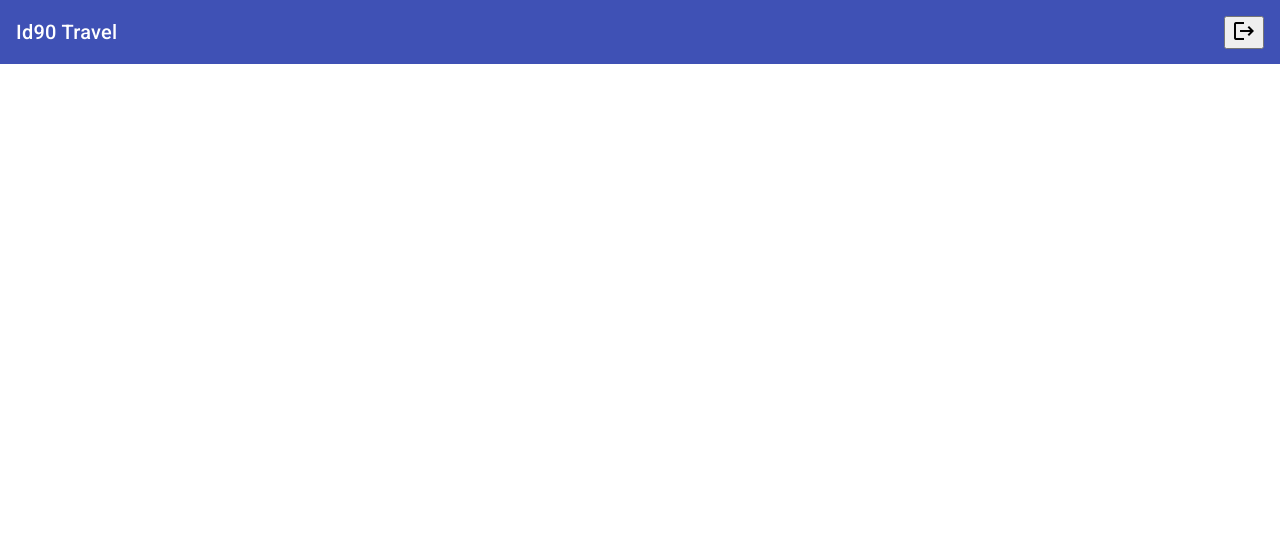
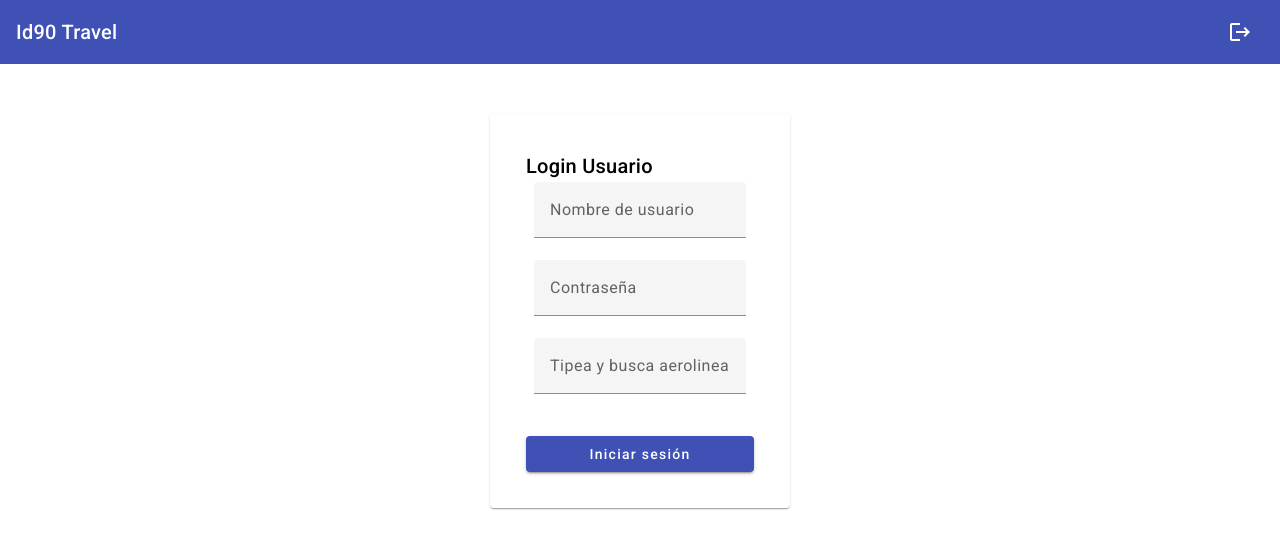
Before and after one commit to Tanos9/id90Travel_Challenge, an Angular app in the folder frontend/: page /login in a window 1280 px wide. Before the commit this address led to /. Shown: the top 548 px of the page. Built offline with nearby package versions, Linux system fonts and the light colour scheme.

Commit message:
Adds basic implementation for dashboard

```diff
--- a/frontend/src/app/app-routing.module.ts
+++ b/frontend/src/app/app-routing.module.ts
@@ -5,6 +5,7 @@ import { DashboardComponent } from './dashboard/dashboard.component';
 
 const routes: Routes = [
   { path: '', component: LoginComponent },
+  { path: 'login', component: LoginComponent },
   { path: 'dashboard', component: DashboardComponent}
 ]
 
--- a/frontend/src/app/dashboard/dashboard.component.html
+++ b/frontend/src/app/dashboard/dashboard.component.html
@@ -1 +1,30 @@
-<p>dashboard works!</p>
+<form [formGroup]="searchForm" (ngSubmit)="searchHotels()">
+    <mat-form-field>
+      <input matInput formControlName="city" placeholder="Ciudad">
+    </mat-form-field>
+
+    <mat-form-field>
+      <input matInput [matDatepicker]="picker1" formControlName="checkInDate" placeholder="Fecha de entrada">
+      <mat-datepicker-toggle matSuffix [for]="picker1"></mat-datepicker-toggle>
+      <mat-datepicker #picker1></mat-datepicker>
+    </mat-form-field>
+
+    <mat-form-field>
+      <input matInput [matDatepicker]="picker2" formControlName="checkOutDate" placeholder="Fecha de salida">
+      <mat-datepicker-toggle matSuffix [for]="picker2"></mat-datepicker-toggle>
+      <mat-datepicker #picker2></mat-datepicker>
+    </mat-form-field>
+
+    <mat-form-field>
+      <input type="number" matInput formControlName="guests" placeholder="Huéspedes">
+    </mat-form-field>
+
+    <button mat-raised-button color="primary" type="submit">Buscar</button>
+</form>
+
+<mat-card *ngFor="let hotel of hotels">
+    <mat-card-title>{{ hotel.name }}</mat-card-title>
+    <mat-card-content>
+      {{ hotel.description }}
+    </mat-card-content>
+</mat-card>
--- a/frontend/src/app/dashboard/dashboard.component.ts
+++ b/frontend/src/app/dashboard/dashboard.component.ts
@@ -1,4 +1,5 @@
 import { Component } from '@angular/core';
+import { FormBuilder, FormGroup } from '@angular/forms';
 
 @Component({
   selector: 'app-dashboard',
@@ -6,5 +7,23 @@ import { Component } from '@angular/core';
   styleUrls: ['./dashboard.component.css']
 })
 export class DashboardComponent {
+  searchForm: FormGroup;
 
+  hotels: any[] = [];
+
+searchHotels() {
+  this.hotels = [
+    { name: 'Hotel 1', description: 'Descripción del Hotel 1' },
+    { name: 'Hotel 2', description: 'Descripción del Hotel 2' },
+  ];
 }
+
+  constructor(private fb: FormBuilder) {
+    this.searchForm = this.fb.group({
+      city: [''],
+      checkInDate: [''],
+      checkOutDate: [''],
+      guests: [''],
+    });
+  }
+}
--- a/frontend/src/app/login/login.component.css
+++ b/frontend/src/app/login/login.component.css
@@ -1,16 +1,13 @@
-/* login.component.css */
-
-/* Estilo para el contenedor principal */
 mat-card {
-    max-width: 300px; /* Ajusta el ancho según tus necesidades */
-    margin: 0 auto; /* Centra horizontalmente */
-    margin-top: 50px; /* Espacio en la parte superior */
-    padding: 20px; /* Espacio interior */
-    text-align: center; /* Centra el contenido dentro del card */
+    max-width: 300px;
+    margin: 0 auto;
+    margin-top: 50px;
+    padding: 20px;
+    text-align: center;
   }
 
-  /* Estilo para el botón de inicio de sesión */
+
   button {
-    width: 100%; /* Ocupa todo el ancho del contenedor */
-    margin-top: 20px; /* Espacio entre los campos de entrada y el botón */
+    width: 100%;
+    margin-top: 20px;
   }
--- a/frontend/src/app/login/login.component.html
+++ b/frontend/src/app/login/login.component.html
@@ -26,6 +26,6 @@
       </mat-autocomplete>
     </mat-form-field>
 
-    <button mat-raised-button color="primary">Iniciar sesión</button>
+    <button mat-raised-button color="primary" (click)="login()">Iniciar sesión</button>
   </mat-card-content>
 </mat-card>
--- a/frontend/src/app/login/login.component.ts
+++ b/frontend/src/app/login/login.component.ts
@@ -59,4 +59,8 @@ export class LoginComponent implements OnInit {
   onAirlineSelected(event: MatAutocompleteSelectedEvent): void {
     const selectedAirlineName = event.option.viewValue;
   }
+
+  login() {
+      this.router.navigate(['/dashboard']);
+   }
 }
--- a/frontend/src/app/toolbar/toolbar.component.html
+++ b/frontend/src/app/toolbar/toolbar.component.html
@@ -1,7 +1,7 @@
 <mat-toolbar color="primary">
     <span>Id90 Travel</span>
     <span class="example-spacer"></span>
-    <button mat-icon-button class="logout">
+    <button mat-icon-button class="logout" (click)="logout()">
       <mat-icon>logout</mat-icon>
     </button>
 </mat-toolbar>
--- a/frontend/src/app/toolbar/toolbar.component.ts
+++ b/frontend/src/app/toolbar/toolbar.component.ts
@@ -1,4 +1,5 @@
 import { Component } from '@angular/core';
+import { Router } from '@angular/router';
 
 @Component({
   selector: 'app-toolbar',
@@ -6,5 +7,9 @@ import { Component } from '@angular/core';
   styleUrls: ['./toolbar.component.css']
 })
 export class ToolbarComponent {
+  constructor(private router: Router) {}
 
+  logout() {
+    this.router.navigate(['/login']);
+ }
 }
```
Also changed, not shown: frontend/src/app/app.module.ts (+11 -2 lines).
